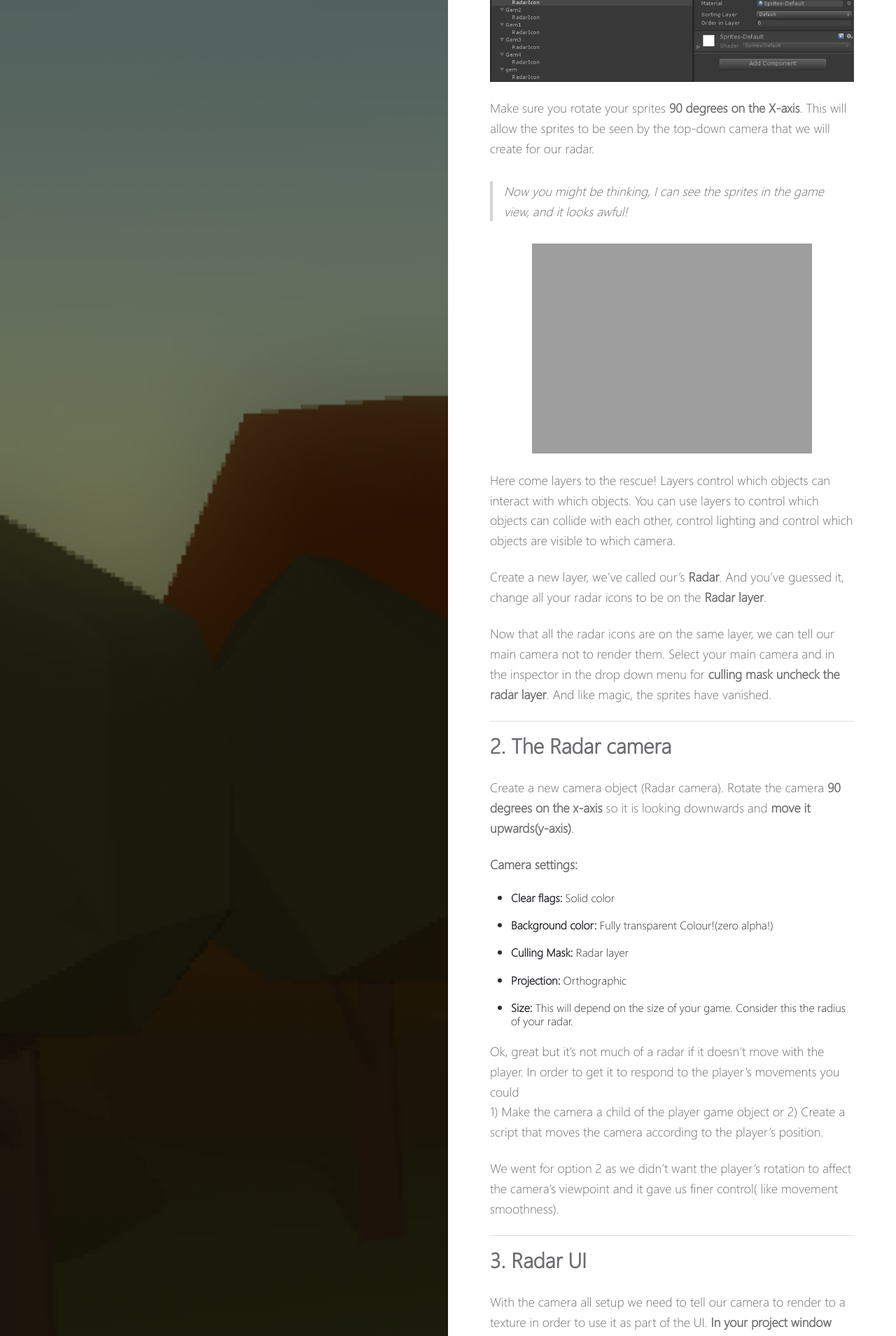
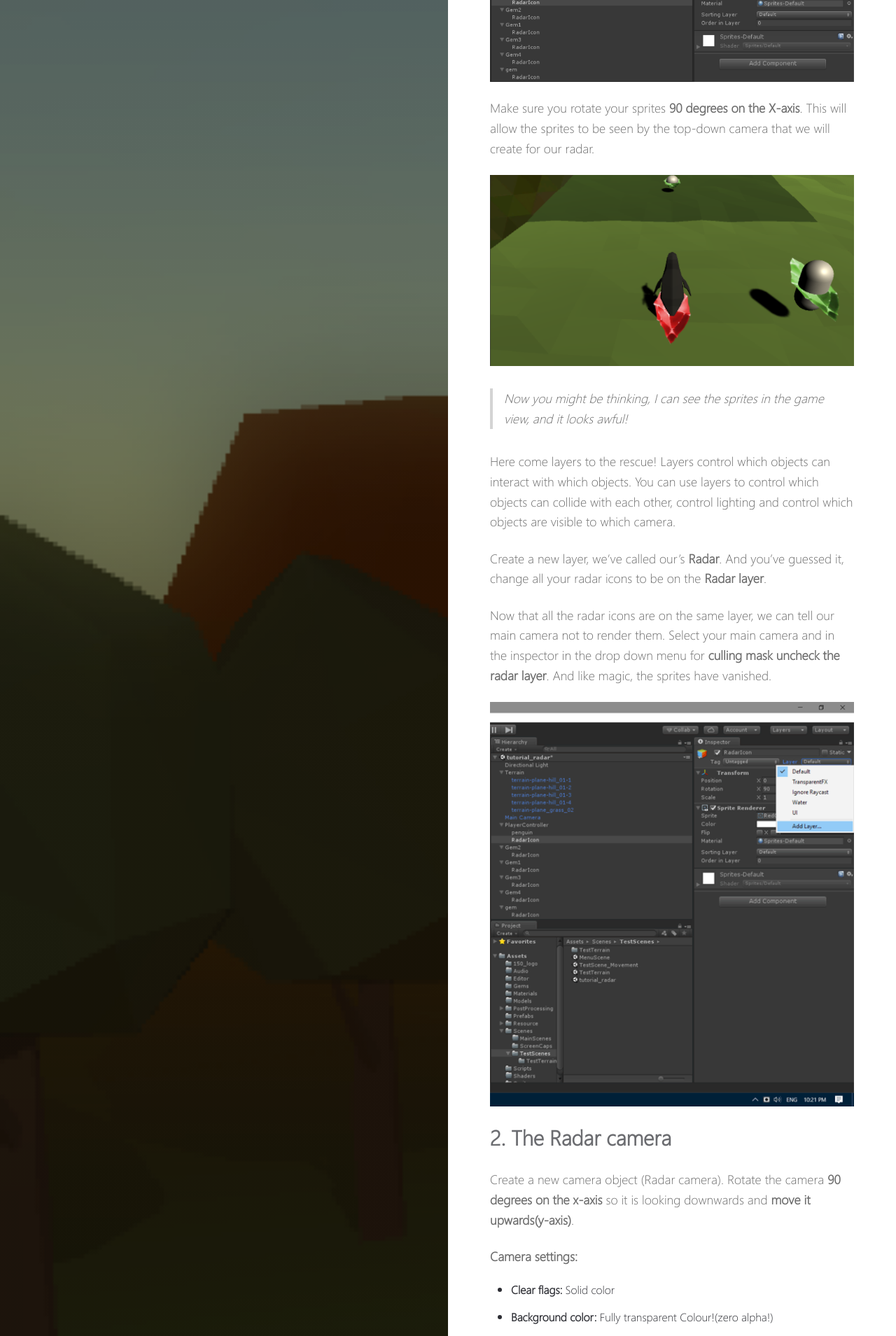
Before and after one commit to lulitd/can-150, a Jekyll site: the page built from docs/_posts/2017-04-21-dev-log-radar-tut.md, in a window 1280 px wide. Shown: the part 1128-3037 px from the top of the page at 70% size. Built offline with Jekyll 4.4.1, drawn with Linux system fonts in a browser that asks for light colours.

Commit message:
still adding more post images

```diff
--- a/docs/_posts/2017-04-21-dev-log-radar-tut.md
+++ b/docs/_posts/2017-04-21-dev-log-radar-tut.md
@@ -33,10 +33,9 @@ On each object that you would like to display in your radar (the player, cave en
 
 Make sure you rotate your sprites **90 degrees on the X-axis**. This will allow the sprites to be seen by the top-down camera that we will create for our radar.
 
+![SceneView]({{ site.url }}/images/posts/radar/3_radar-icons-scene-view.png)
+
 >Now you might be thinking, I can see the sprites in the game view, and it looks awful!
-
-
-![RadarSettings]({{ site.url }}/images/posts/radar/3_radar-icon-scene.png)
 
 Here come layers to the rescue! Layers control which objects can interact with which objects.  You can use layers to control which objects can collide with each other, control lighting and control which objects are visible to which camera.
 
@@ -44,6 +43,7 @@ Create a new layer, we’ve called our's **Radar**. And you’ve guessed it, cha
 
 Now that all the radar icons are on the same layer, we can tell our main camera not to render them.  Select your main camera and in the inspector in the drop down menu for **culling mask uncheck the radar layer**. And like magic, the sprites have vanished.
 
+![LayerMagic]({{ site.url}}/images/posts/radar/4_layers.gif)
 ----
 ## 2. The Radar camera
 
```
